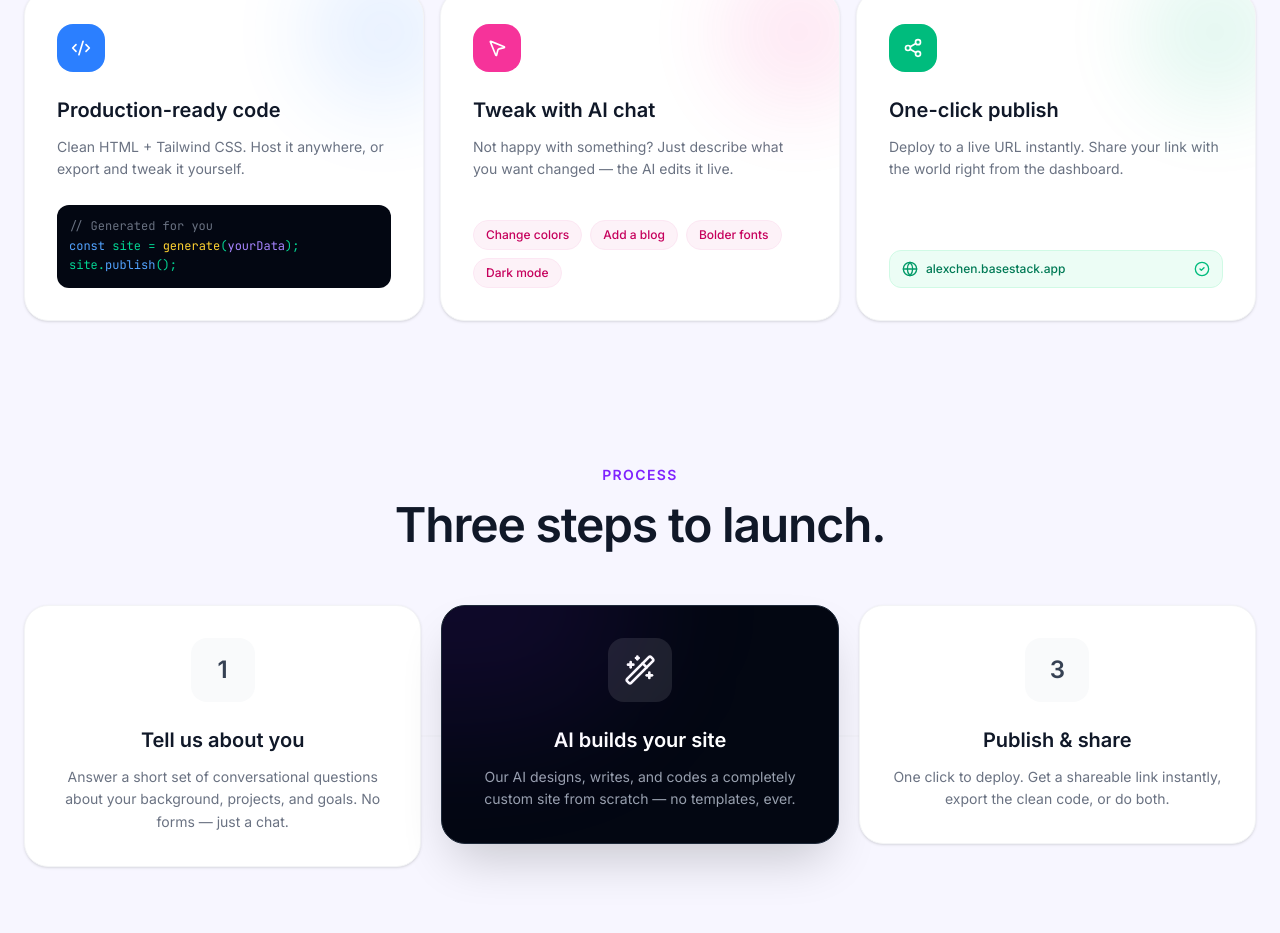
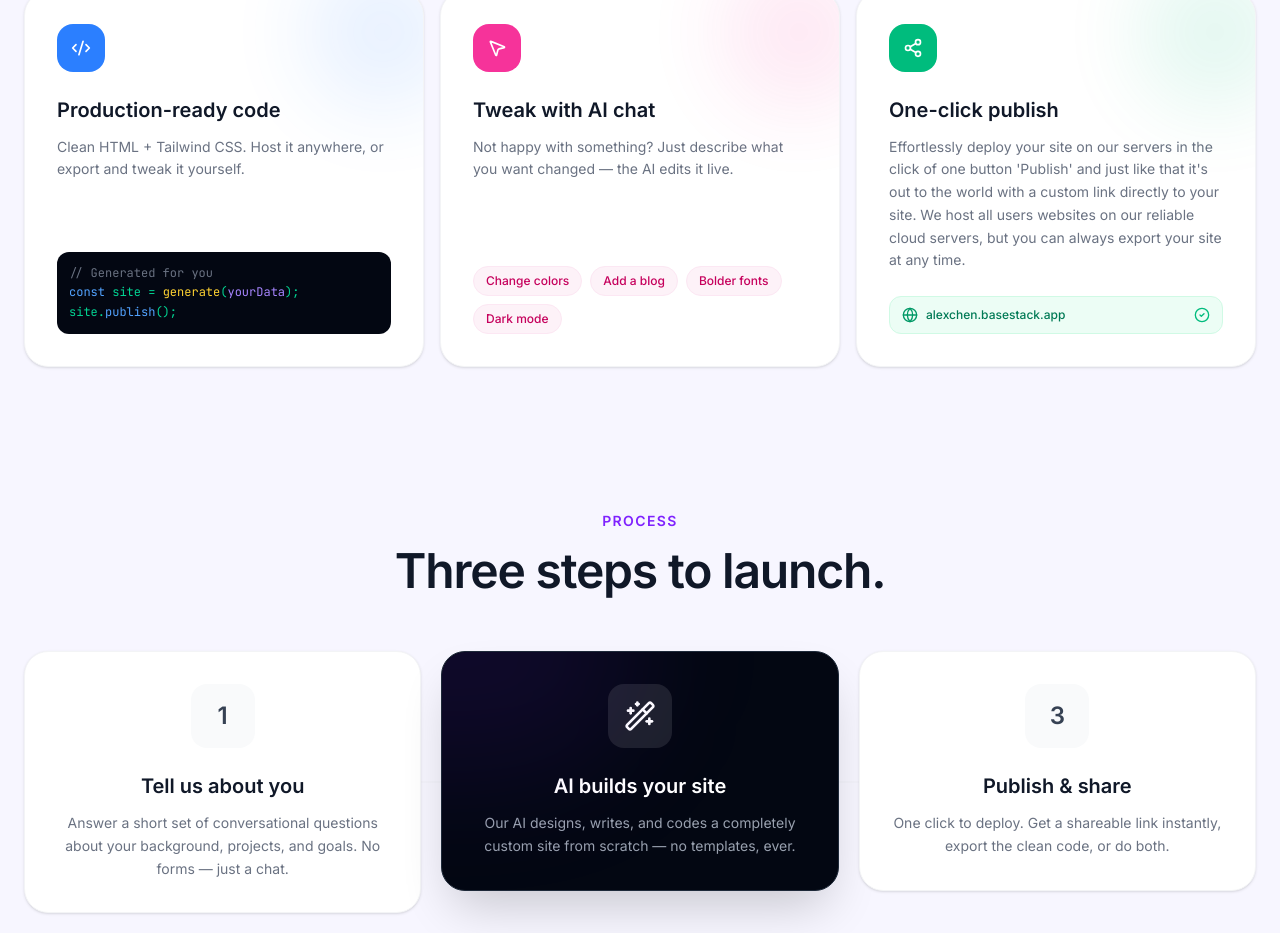
Before and after one commit to geofsguy/basestack, a React (Vite) app: page / in a window 1280 px wide. Shown: the part 2200-3133 px from the top of the page. Built offline with nearby package versions, Linux system fonts and the light colour scheme; no server answers.

Commit message:
feat: add hosting and export details to landing page

```diff
--- a/src/components/LandingPage.tsx
+++ b/src/components/LandingPage.tsx
@@ -547,7 +547,7 @@ export default function LandingPage({ onStart }: { onStart: () => void }) {
                 icon={<Share2 className="w-5 h-5" />}
                 accent="bg-emerald-500"
                 title="One-click publish"
-                description="Deploy to a live URL instantly. Share your link with the world right from the dashboard."
+                description="Effortlessly deploy your site on our servers in the click of one button 'Publish' and just like that it's out to the world with a custom link directly to your site. We host all users websites on our reliable cloud servers, but you can always export your site at any time."
                 className="h-full"
               >
                 <div className="flex items-center gap-2 bg-emerald-50 border border-emerald-100 rounded-xl px-3 py-2.5">
```
